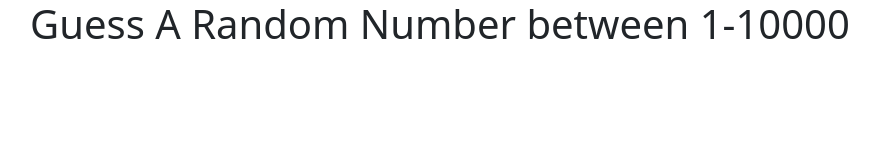
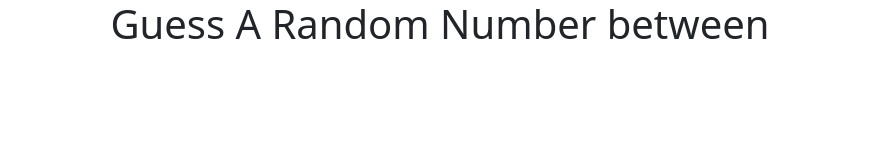
Before and after one commit to Pyush31/guess, a plain HTML site: page index.html in a window 1280 px wide. Shown: the whole page, without its empty margins (200-1079 px from the left). Drawn offline with nearby package versions, Linux system fonts and the light colour scheme.

Commit message:
Second commit

```diff
--- a/index.html
+++ b/index.html
@@ -9,7 +9,7 @@
 </head>
 <body>
     <!-- <audio src="001.mp3" autoplay loop></audio> -->
-    <h1 class="text-center">Guess A Random Number between 1-10000</h1>
+    <h1 class="text-center">Guess A Random Number between</h1>
 
 
 
```
